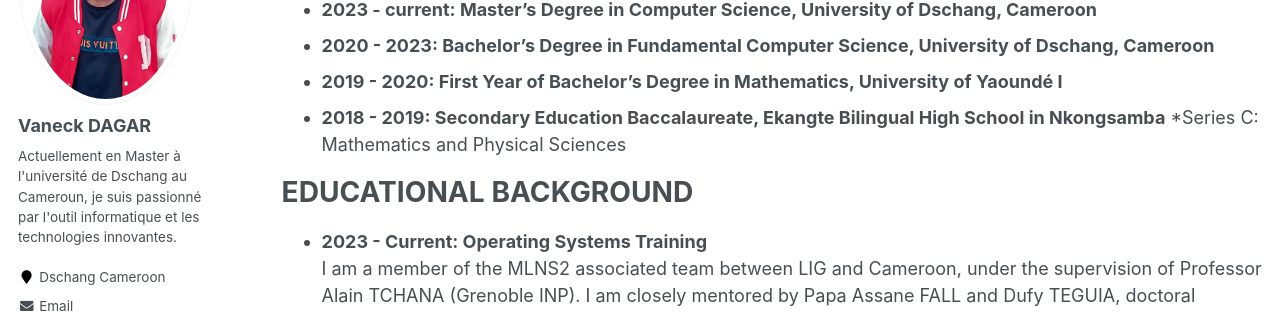
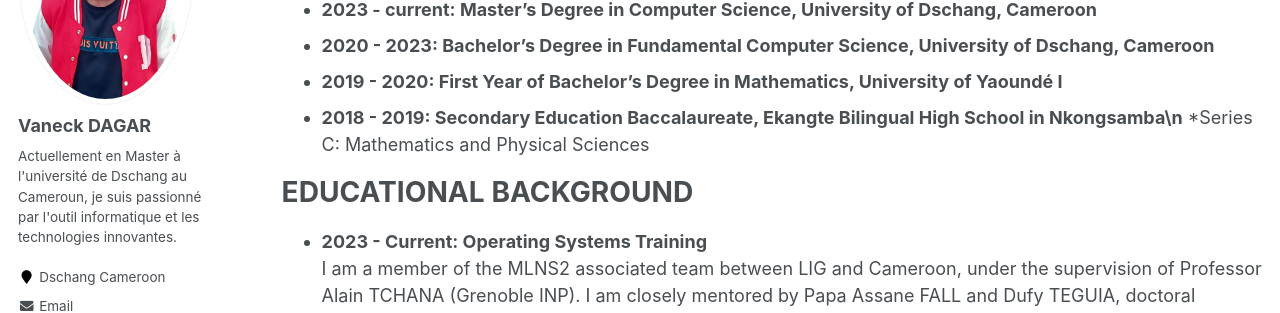
Before and after one commit to winner40/winner40.github.io, a Jekyll site: the page built from _pages/cv.md, in a window 1280 px wide and 900 px high. Shown: the part 270-583 px from the top of the window. Built offline with Jekyll 4.4.1, drawn with Linux system fonts in a browser that asks for light colours.

Commit message:
Update cv.md

```diff
--- a/_pages/cv.md
+++ b/_pages/cv.md
@@ -14,7 +14,7 @@ Education
 - **2023 - current: Master's Degree in Computer Science, University of Dschang, Cameroon**
 - **2020 - 2023: Bachelor's Degree in Fundamental Computer Science, University of Dschang, Cameroon**
 - **2019 - 2020: First Year of Bachelor's Degree in Mathematics, University of Yaoundé I**
-- **2018 - 2019: Secondary Education Baccalaureate, Ekangte Bilingual High School in Nkongsamba**
+- **2018 - 2019: Secondary Education Baccalaureate, Ekangte Bilingual High School in Nkongsamba\n**
   *Series C: Mathematics and Physical Sciences
 
 EDUCATIONAL BACKGROUND
```
